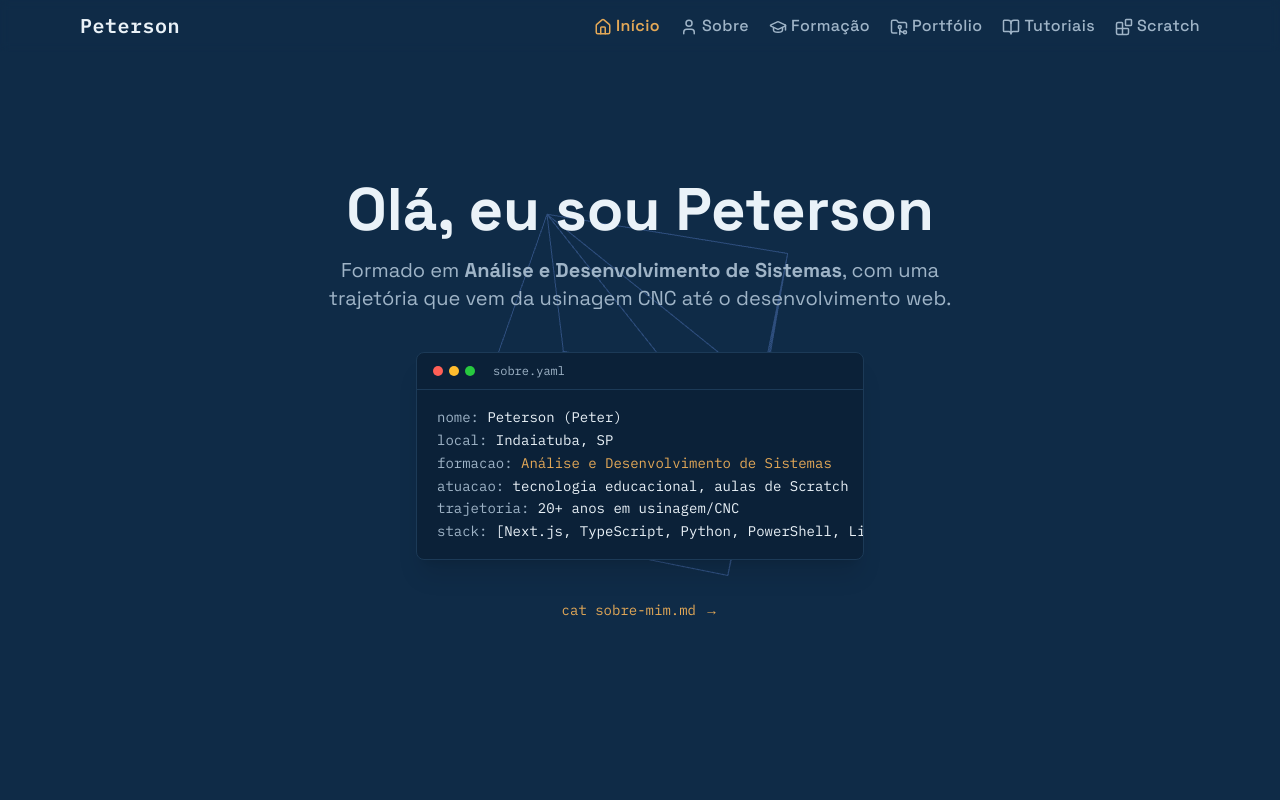
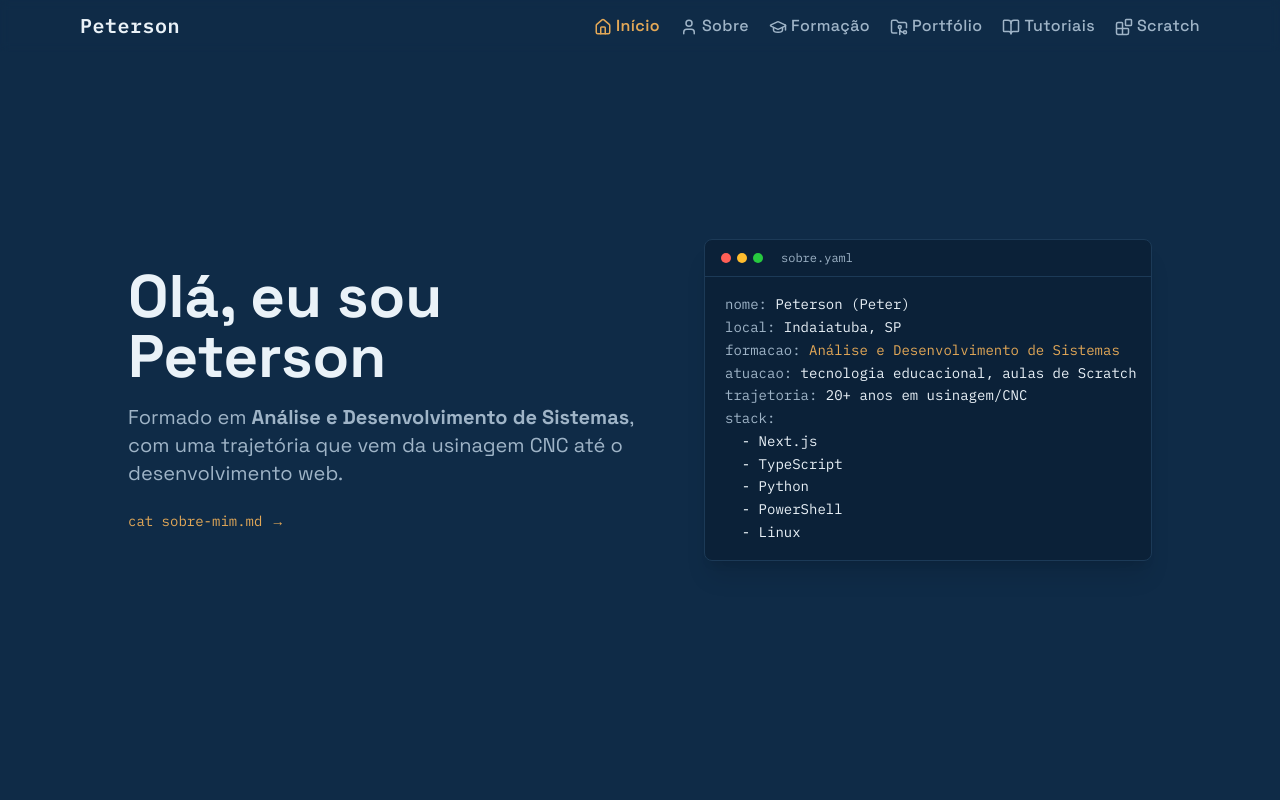
Before and after one commit to petersonros/website, a Next.js app: page / in a window 1280 px wide. Shown: the top 800 px of the page. Built offline with nearby package versions, Linux system fonts and the light colour scheme.

Commit message:
update website

```diff
--- a/package.json
+++ b/package.json
@@ -20,8 +20,7 @@
     "react-dom": "^19.0.0",
     "react-icons": "^5.5.0",
     "remark-frontmatter": "^5.0.0",
-    "swiper": "^14.2.0",
-    "three": "^0.178.0"
+    "swiper": "^14.2.0"
   },
   "devDependencies": {
     "@eslint/eslintrc": "^3",
@@ -29,7 +28,6 @@
     "@types/node": "^20",
     "@types/react": "^19",
     "@types/react-dom": "^19",
-    "@types/three": "^0.178.1",
     "autoprefixer": "^10.4.21",
     "eslint": "^9",
     "eslint-config-next": "^16.3.4",
--- a/src/components/CubeBackground.tsx
+++ /dev/null
@@ -1,107 +0,0 @@
-'use client';
-
-import { useEffect, useRef } from 'react';
-import * as THREE from 'three';
-
-const CUBE_FOV = 45;
-const CUBE_SIZE = 1.4;
-const BASE_CAMERA_Z = 5;
-// Metade da diagonal do cubo (raio da esfera que o envolve), já que ele gira
-// livremente em x/y e pode expor qualquer diagonal para a câmera.
-const CUBE_BOUNDING_RADIUS = (CUBE_SIZE * Math.sqrt(3)) / 2;
-const FIT_MARGIN = 1.15;
-
-// Calcula a distância mínima da câmera para que o cubo caiba inteiro na tela,
-// considerando tanto a altura quanto a largura visíveis (a largura é o fator
-// limitante em telas estreitas/altas, aspect < 1).
-function computeCameraZ(aspect: number) {
-  const vFovRad = THREE.MathUtils.degToRad(CUBE_FOV);
-  const halfHeightFactor = Math.tan(vFovRad / 2);
-  const zForHeight = CUBE_BOUNDING_RADIUS / halfHeightFactor;
-  const zForWidth = CUBE_BOUNDING_RADIUS / (halfHeightFactor * aspect);
-  return Math.max(BASE_CAMERA_Z, zForHeight, zForWidth) * FIT_MARGIN;
-}
-
-export function CubeBackground({ className }: { className?: string }) {
-  const hostRef = useRef<HTMLDivElement>(null);
-  const rendererRef = useRef<THREE.WebGLRenderer | null>(null);
-  const rafRef = useRef<number>(0);
-
-  useEffect(() => {
-    const host = hostRef.current;
-    if (!host) return;
-
-    const test = document.createElement('canvas');
-    const gl = test.getContext('webgl') || (test.getContext('experimental-webgl') as any);
-    if (!gl) return;
-
-    if (rendererRef.current) return;
-
-    try {
-      const renderer = new THREE.WebGLRenderer({
-        antialias: true,
-        alpha: true,
-        powerPreference: 'low-power',
-      });
-      renderer.setPixelRatio(Math.min(window.devicePixelRatio ?? 1, 2));
-      renderer.setSize(host.clientWidth, host.clientHeight, false);
-      host.appendChild(renderer.domElement);
-      rendererRef.current = renderer;
-
-      const scene = new THREE.Scene();
-      const initialAspect = host.clientWidth / host.clientHeight;
-      const camera = new THREE.PerspectiveCamera(CUBE_FOV, initialAspect, 0.1, 100);
-      camera.position.z = computeCameraZ(initialAspect);
-
-      const mesh = new THREE.Mesh(
-        new THREE.BoxGeometry(1.4, 1.4, 1.4),
-        new THREE.MeshBasicMaterial({ color: 0x7aa2ff, wireframe: true })
-      );
-      scene.add(mesh);
-
-      const onResize = () => {
-        const w = host.clientWidth, h = host.clientHeight;
-        renderer.setSize(w, h, false);
-        const aspect = w / h;
-        camera.aspect = aspect;
-        camera.position.z = computeCameraZ(aspect);
-        camera.updateProjectionMatrix();
-      };
-      window.addEventListener('resize', onResize);
-
-      const loop = () => {
-        rafRef.current = requestAnimationFrame(loop);
-        mesh.rotation.x += 0.003;
-        mesh.rotation.y += 0.004;
-        renderer.render(scene, camera);
-      };
-      loop();
-
-      const canvas = renderer.domElement;
-      const stop = (e: Event) => { e.preventDefault(); cancelAnimationFrame(rafRef.current); };
-      canvas.addEventListener('webglcontextlost', stop as any, { passive: false });
-      canvas.addEventListener('webglcontextcreationerror', stop as any, { passive: false });
-
-      return () => {
-        cancelAnimationFrame(rafRef.current);
-        window.removeEventListener('resize', onResize);
-        canvas.removeEventListener('webglcontextlost', stop as any);
-        canvas.removeEventListener('webglcontextcreationerror', stop as any);
-        renderer.dispose();
-        rendererRef.current = null;
-        while (host.firstChild) host.removeChild(host.firstChild);
-      };
-    } catch {
-      /* fallback silencioso */
-    }
-  }, []);
-
-  return (
-    <div
-      ref={hostRef}
-      className={`absolute inset-0 z-0 pointer-events-none ${className ?? ''}`}
-    />
-  );
-}
-
-export default CubeBackground;
--- a/src/components/sections/HeroSection.tsx
+++ b/src/components/sections/HeroSection.tsx
@@ -1,36 +1,30 @@
-"use client";
-
-import dynamic from "next/dynamic";
 import Link from "next/link";
-
-const BG = dynamic(
-  () =>
-    import("@/components/CubeBackground").then(
-      (m) => m.default ?? m.CubeBackground
-    ),
-  { ssr: false, loading: () => null }
-);
 
 export function HeroSection() {
   return (
     <section
       className="relative overflow-hidden bg-background text-foreground
-                 min-h-screen py-32 flex flex-col items-center justify-center text-center px-4"
+                 min-h-screen py-32 flex flex-col items-center justify-center px-4"
     >
-      <BG className="opacity-30" />
-      <div className="relative z-10 flex flex-col items-center gap-10">
-        <div>
+      <div className="relative z-10 flex flex-col lg:flex-row items-center gap-10 lg:gap-16 max-w-5xl">
+        <div className="text-center lg:text-left lg:flex-1">
           <h1 className="text-4xl md:text-6xl font-bold mb-4">
             Olá, eu sou Peterson
           </h1>
-          <p className="text-lg md:text-xl text-muted-foreground max-w-2xl mx-auto">
+          <p className="text-lg md:text-xl text-muted-foreground max-w-2xl mx-auto lg:mx-0">
             Formado em <strong>Análise e Desenvolvimento de Sistemas</strong>,
             com uma trajetória que vem da usinagem CNC até o desenvolvimento web.
           </p>
+          <Link
+            href="/sobre"
+            className="inline-block mt-6 font-mono text-sm text-primary hover:underline underline-offset-2"
+          >
+            cat sobre-mim.md →
+          </Link>
         </div>
 
         {/* Painel "sobre" estilo editor de código (CONTEXTO §10) */}
-        <div className="w-full max-w-md text-left rounded-lg border border-border bg-card shadow-xl overflow-hidden">
+        <div className="w-full max-w-md text-left rounded-lg border border-border bg-card shadow-xl overflow-hidden lg:flex-1 lg:shrink-0">
           <div className="flex items-center gap-1.5 px-4 py-2.5 border-b border-border bg-background/60">
             <span className="w-2.5 h-2.5 rounded-full bg-[#ff5f56]" />
             <span className="w-2.5 h-2.5 rounded-full bg-[#ffbd2e]" />
@@ -60,20 +54,25 @@ export function HeroSection() {
                 20+ anos em usinagem/CNC
               </span>
               {"\n"}
-              <span className="text-muted-foreground">stack:</span>{" "}
-              <span className="text-foreground">
-                [Next.js, TypeScript, Python, PowerShell, Linux]
-              </span>
+              <span className="text-muted-foreground">stack:</span>
+              {"\n"}
+              {"  "}
+              <span className="text-foreground">- Next.js</span>
+              {"\n"}
+              {"  "}
+              <span className="text-foreground">- TypeScript</span>
+              {"\n"}
+              {"  "}
+              <span className="text-foreground">- Python</span>
+              {"\n"}
+              {"  "}
+              <span className="text-foreground">- PowerShell</span>
+              {"\n"}
+              {"  "}
+              <span className="text-foreground">- Linux</span>
             </code>
           </pre>
         </div>
-
-        <Link
-          href="/sobre"
-          className="font-mono text-sm text-primary hover:underline underline-offset-2"
-        >
-          cat sobre-mim.md →
-        </Link>
       </div>
     </section>
   );
--- a/src/styles/scratch.css
+++ b/src/styles/scratch.css
@@ -1,19 +1,27 @@
 /* src/styles/scratch.css */
 
 /*
- * Seção Scratch quebra o padrão de propósito (CONTEXTO §10): painel verde
- * saturado, cards com silhueta real de peça Scratch (entalhe no topo, tab de
- * encaixe embaixo), nas cores oficiais das categorias do Scratch.
+ * Seção Scratch quebra o padrão de propósito (CONTEXTO §10/§9.1): fundo claro
+ * com a mesma textura pontilhada do resto do site (versão clara, como o
+ * editor original do Scratch), cards com silhueta real de peça Scratch
+ * (entalhe no topo, tab de encaixe embaixo), nas cores oficiais das
+ * categorias do Scratch.
  */
 
 .scratch-panel {
-  background-color: #0d3a1f;
-  color: #eaf8ee;
+  background-color: #eef3f7;
+  color: #16232f;
+  background-image: radial-gradient(
+    circle,
+    rgba(15, 43, 71, 0.16) 1px,
+    transparent 1px
+  );
+  background-size: 36px 36px;
 }
 
 .scratch-block {
   position: relative;
-  border-radius: 10px;
+  border-radius: 16px;
   padding: 1.5rem 1.25rem 1.75rem;
   color: #ffffff;
   box-shadow: inset 0 -3px 0 rgba(0, 0, 0, 0.2);
@@ -23,24 +31,24 @@
 .scratch-block::before {
   content: "";
   position: absolute;
-  top: -8px;
+  top: -12px;
   left: 24px;
-  width: 32px;
-  height: 8px;
+  width: 44px;
+  height: 12px;
   background: inherit;
-  border-radius: 4px 4px 0 0;
+  border-radius: 6px 6px 0 0;
 }
 
 /* Tab de encaixe embaixo */
 .scratch-block::after {
   content: "";
   position: absolute;
-  bottom: -8px;
+  bottom: -12px;
   left: 24px;
-  width: 32px;
-  height: 8px;
+  width: 44px;
+  height: 12px;
   background: inherit;
-  border-radius: 0 0 4px 4px;
+  border-radius: 0 0 6px 6px;
 }
 
 /* Cores oficiais das categorias do Scratch */
```
Also changed, not shown: 1 other file (tests, documents, lock files or other folders).
